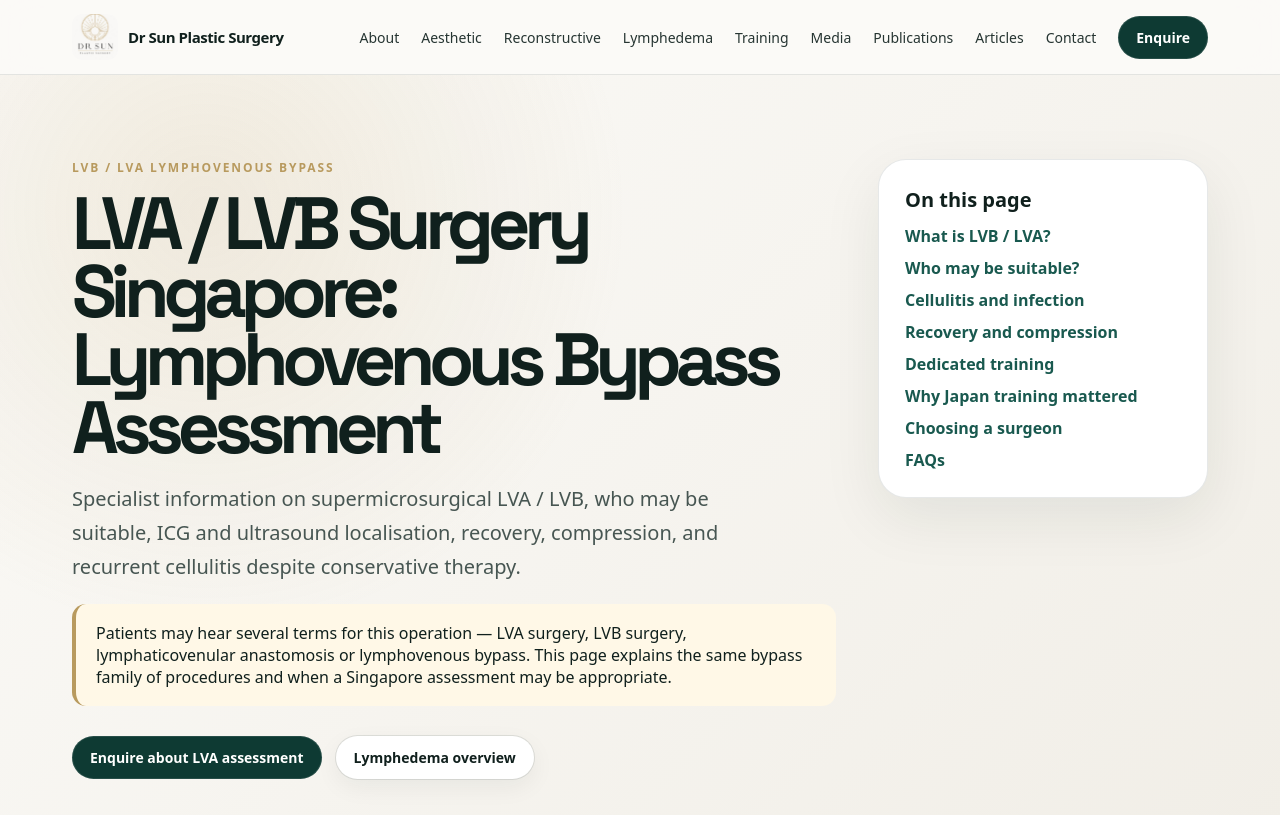
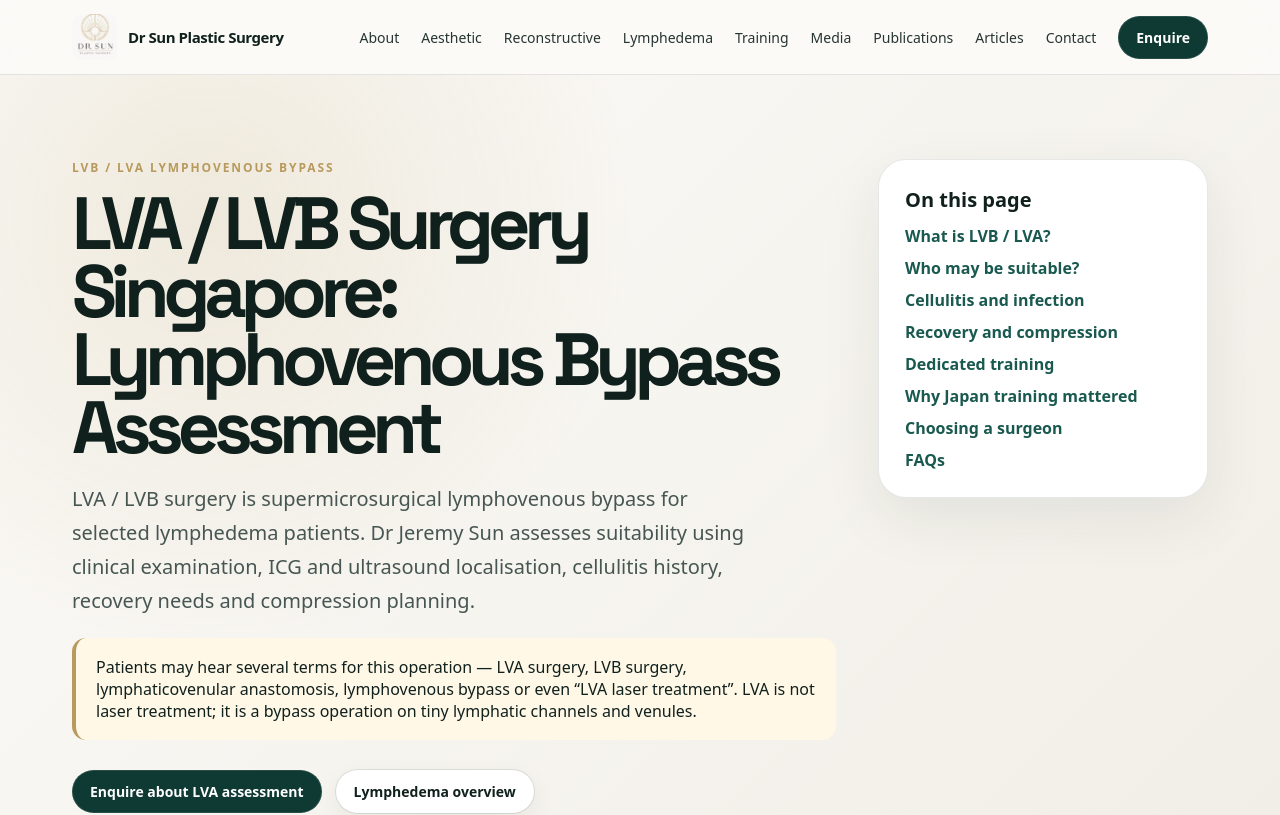
Before and after one commit to zatyrical/plasticwebsite, a Next.js app: page /lymphovenous-bypass-lva-surgery-singapore in a window 1280 px wide. Shown: the top 815 px of the page. Built offline with nearby package versions, Linux system fonts and the light colour scheme.

Commit message:
Improve LVA page snippet alignment

```diff
--- a/app/lymphovenous-bypass-lva-surgery-singapore/page.tsx
+++ b/app/lymphovenous-bypass-lva-surgery-singapore/page.tsx
@@ -5,9 +5,9 @@ import ContactForm from '../ContactForm';
 import { baseUrl, lastReviewedIso, physicianId, physicianJsonLd } from '../seoIdentity';
 
 export const metadata: Metadata = {
-  title: 'LVA Surgery Singapore | Lymphovenous Bypass',
+  title: 'LVA / LVB Surgery Singapore | Lymphovenous Bypass',
   description:
-    'Singapore LVA / LVB lymphovenous bypass assessment by Dr Jeremy Sun, including ICG and ultrasound mapping, cellulitis history, recovery and compression planning.',
+    'LVA / LVB surgery Singapore assessment with Dr Jeremy Sun: lymphovenous bypass suitability, ICG and ultrasound mapping, cellulitis history, recovery and compression planning.',
   alternates: {
     canonical: '/lymphovenous-bypass-lva-surgery-singapore'
   },
@@ -23,6 +23,7 @@ export const metadata: Metadata = {
     'LVB surgery Singapore',
     'lymphovenous bypass Singapore',
     'lymphaticovenular anastomosis Singapore',
+    'LVA laser treatment Singapore',
     'lymphedema surgery Singapore',
     'lymphatic surgery Singapore'
   ]
@@ -100,6 +101,14 @@ const faqJsonLd = {
     },
     {
       '@type': 'Question',
+      name: 'Is LVA a laser treatment?',
+      acceptedAnswer: {
+        '@type': 'Answer',
+        text: 'No. Some patients search for “LVA laser treatment”, but LVA is not a laser procedure. It is supermicrosurgical lymphovenous bypass, where tiny lymphatic channels are connected to nearby venules under high magnification. Imaging such as ICG lymphography and ultrasound may be used to plan suitable bypass sites.'
+      }
+    },
+    {
+      '@type': 'Question',
       name: 'Can LVA reduce cellulitis?',
       acceptedAnswer: {
         '@type': 'Answer',
@@ -139,10 +148,10 @@ export default function LvaSurgeryPage() {
               <div className="eyebrow">LVB / LVA lymphovenous bypass</div>
               <h1>LVA / LVB Surgery Singapore: Lymphovenous Bypass Assessment</h1>
               <p className="lead">
-                Specialist information on supermicrosurgical LVA / LVB, who may be suitable, ICG and ultrasound localisation, recovery, compression, and recurrent cellulitis despite conservative therapy.
+                LVA / LVB surgery is supermicrosurgical lymphovenous bypass for selected lymphedema patients. Dr Jeremy Sun assesses suitability using clinical examination, ICG and ultrasound localisation, cellulitis history, recovery needs and compression planning.
               </p>
               <p className="notice-text">
-                Patients may hear several terms for this operation — LVA surgery, LVB surgery, lymphaticovenular anastomosis or lymphovenous bypass. This page explains the same bypass family of procedures and when a Singapore assessment may be appropriate.
+                Patients may hear several terms for this operation — LVA surgery, LVB surgery, lymphaticovenular anastomosis, lymphovenous bypass or even “LVA laser treatment”. LVA is not laser treatment; it is a bypass operation on tiny lymphatic channels and venules.
               </p>
               <div className="hero-actions">
                 <a href="#enquire" className="btn btn-primary">Enquire about LVA assessment</a>
@@ -360,6 +369,8 @@ export default function LvaSurgeryPage() {
             <p>Yes. LVA and LVB are often used for closely related lymphatic bypass procedures. LVA usually means lymphaticovenous or lymphaticovenular anastomosis, while LVB means lymphovenous bypass. LVB is common in American medical and insurance contexts; local coverage and suitability still depend on the patient’s diagnosis, insurer and specialist assessment.</p>
             <h3>Is LVA only useful for early lymphedema?</h3>
             <p>No. LVA is often associated with early-stage lymphedema, but some advanced-stage patients may still be suitable if their disease is more fluid-dominant and imaging shows usable lymphatic channels.</p>
+            <h3>Is LVA a laser treatment?</h3>
+            <p>No. Some patients search for “LVA laser treatment”, but LVA is not a laser procedure. It is supermicrosurgical lymphovenous bypass, where tiny lymphatic channels are connected to nearby venules under high magnification. Imaging such as ICG lymphography and ultrasound may be used to plan suitable bypass sites.</p>
             <h3>Can LVA reduce cellulitis?</h3>
             <p>In selected patients with established lymphedema, LVA may reduce lymphatic congestion and may reduce the tendency toward recurrent cellulitis. If cellulitis occurs once or twice despite appropriate conservative therapy, this is a strong reason to seek lymphatic assessment. Outcomes vary, and patients should continue skin care, compression where appropriate and early treatment for infection symptoms.</p>
             <h3>How long is the hospital stay after LVA?</h3>
```
